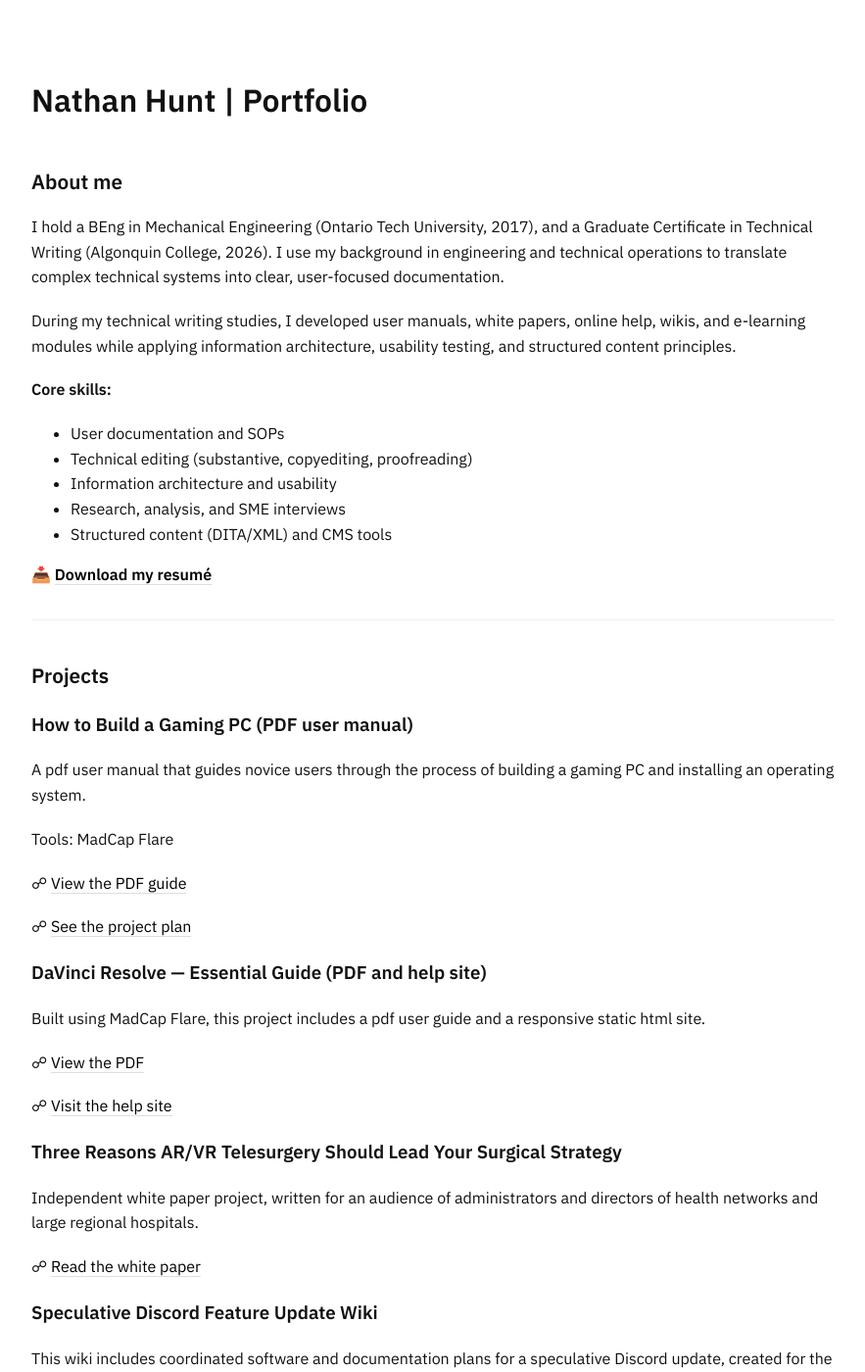
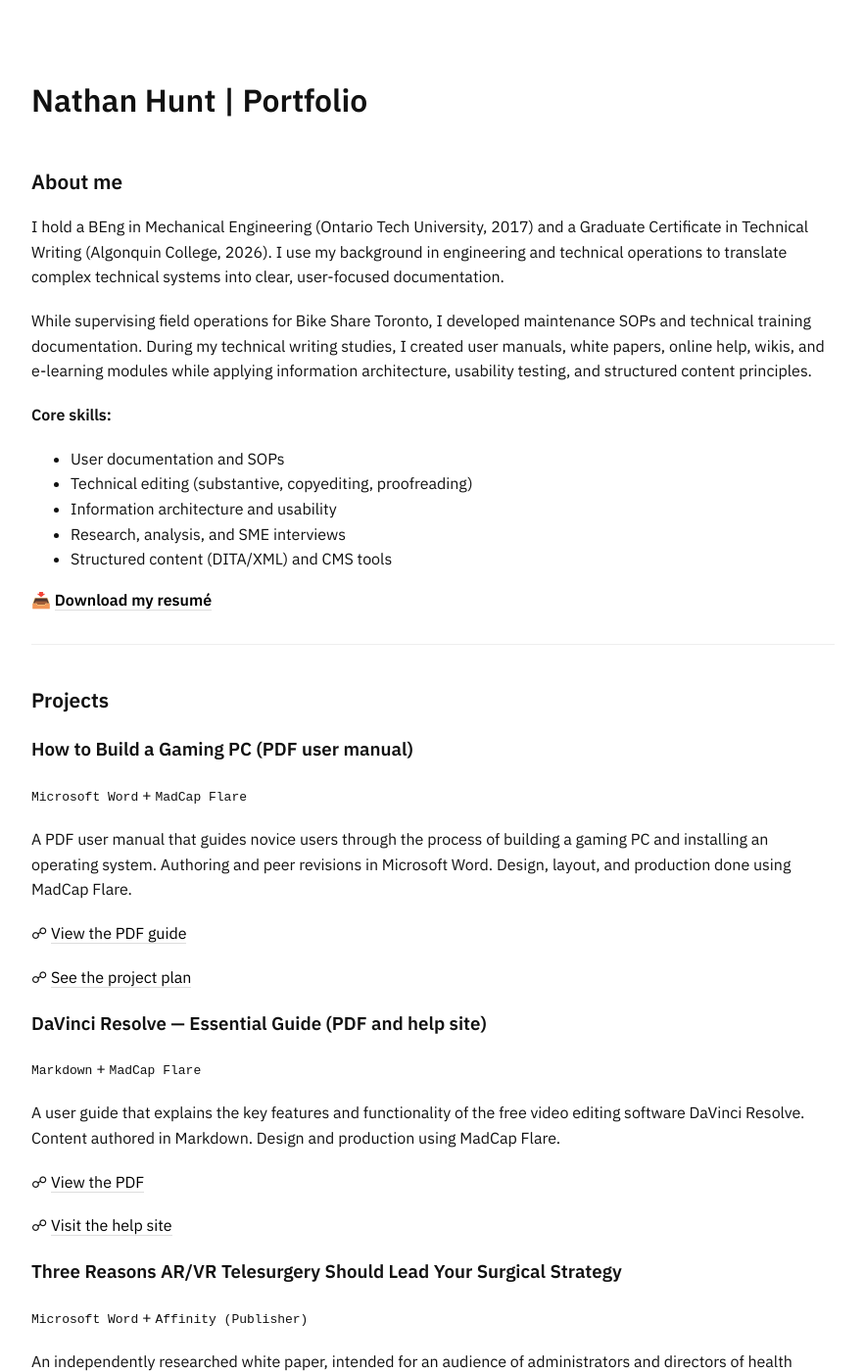
Before and after one commit to hunt-0515/portfolio, a Jekyll site: the page built from index.md, in a window 1280 px wide and 1400 px high. Shown: the whole window at 98% size, without its empty margins (198-1081 px from the left). Built offline with Jekyll 4.4.1, drawn with Linux system fonts in a browser that asks for light colours; some of the changed text lies outside the part shown.

Commit message:
Update index.md

```diff
--- a/index.md
+++ b/index.md
@@ -5,9 +5,9 @@ title: Nathan Hunt | Portfolio
 
 ## About me
 
-I hold a BEng in Mechanical Engineering (Ontario Tech University, 2017), and a Graduate Certificate in Technical Writing (Algonquin College, 2026). I use my background in engineering and technical operations to translate complex technical systems into clear, user-focused documentation.
+I hold a BEng in Mechanical Engineering (Ontario Tech University, 2017) and a Graduate Certificate in Technical Writing (Algonquin College, 2026). I use my background in engineering and technical operations to translate complex technical systems into clear, user-focused documentation.
 
-During my technical writing studies, I developed user manuals, white papers, online help, wikis, and e-learning modules while applying information architecture, usability testing, and structured content principles.
+While supervising field operations for Bike Share Toronto, I developed maintenance SOPs and technical training documentation. During my technical writing studies, I created user manuals, white papers, online help, wikis, and e-learning modules while applying information architecture, usability testing, and structured content principles.
 
 **Core skills:**
 - User documentation and SOPs
@@ -23,10 +23,9 @@ During my technical writing studies, I developed user manuals, white papers, onl
 ## Projects
 
 ### How to Build a Gaming PC (PDF user manual)
+`Microsoft Word` + `MadCap Flare`
 
-A pdf user manual that guides novice users through the process of building a gaming PC and installing an operating system.
-
-Tools: MadCap Flare
+A PDF user manual that guides novice users through the process of building a gaming PC and installing an operating system. Authoring and peer revisions in Microsoft Word. Design, layout, and production done using MadCap Flare.
 
 &#9741; [View the PDF guide](assets/pdfs/Build_a_Gaming_PC_WEB.pdf)
 
@@ -34,8 +33,9 @@ Tools: MadCap Flare
 
 
 ### DaVinci Resolve — Essential Guide (PDF and help site)
+`Markdown` + `MadCap Flare`
 
-Built using MadCap Flare, this project includes a pdf user guide and a responsive static html site.
+A user guide that explains the key features and functionality of the free video editing software DaVinci Resolve. Content authored in Markdown. Design and production using MadCap Flare.
 
 &#9741; [View the PDF](assets/pdfs/DaVinci_Resolve_Essentials.pdf)
 
@@ -43,13 +43,31 @@ Built using MadCap Flare, this project includes a pdf user guide and a responsiv
 
 
 ### Three Reasons AR/VR Telesurgery Should Lead Your Surgical Strategy
+`Microsoft Word` + `Affinity (Publisher)`
 
-Independent white paper project, written for an audience of administrators and directors of health networks and large regional hospitals.
+An independently researched white paper, intended for an audience of administrators and directors of health networks and large regional hospitals.
 
 &#9741; [Read the white paper](assets/pdfs/Telesurgery_White_Paper.pdf)
 
 ### Speculative Discord Feature Update Wiki
+`Markdown` + `Git`
 
-This wiki includes coordinated software and documentation plans for a speculative Discord update, created for the course TWR2014: Information Planning and Managment. Completed as a group project and hosted on GitHub.
+This wiki includes speculative software and documentation project plans for an update to the software platform Discord. Created for the course TWR2014: Information Planning and Management. I contributed to the documentation project schedule and authored portions of the wiki content.
 
 &#9741; [Visit the wiki](https://github.com/hunt-0515/final-project-wiki/wiki)
+
+### E-Learning Module: How to Play Dungeons & Dragons
+`Adobe Captivate`
+
+A web-based learning module designed to teach users how to play the Dungeons & Dragons tabletop roleplaying game in under 30 minutes. In this group project, I wrote the second lesson, "Become a Dungeon Master," and contributed to the editing and design of the SCORM module.
+
+&#9741; [Visit the e-learning module](assets/demos/learn_dnd/index.html)
+
+
+<details>
+<summary><strong>Other portfolio pieces</strong></summary>
+
+### Technical editing sample contract and markup
+
+A sample editing plan and contract, along with example edits, are available on request.
+</details>
```
